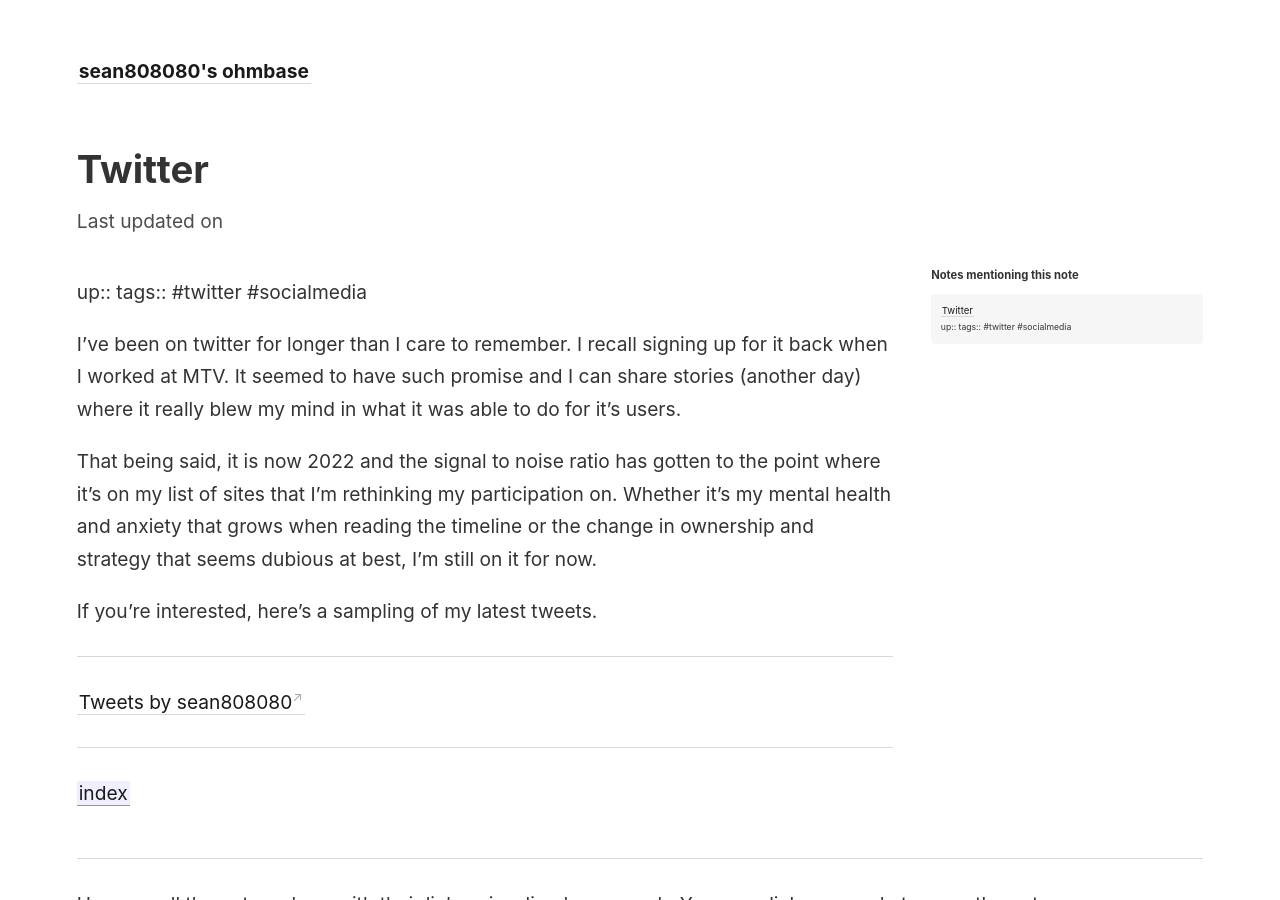
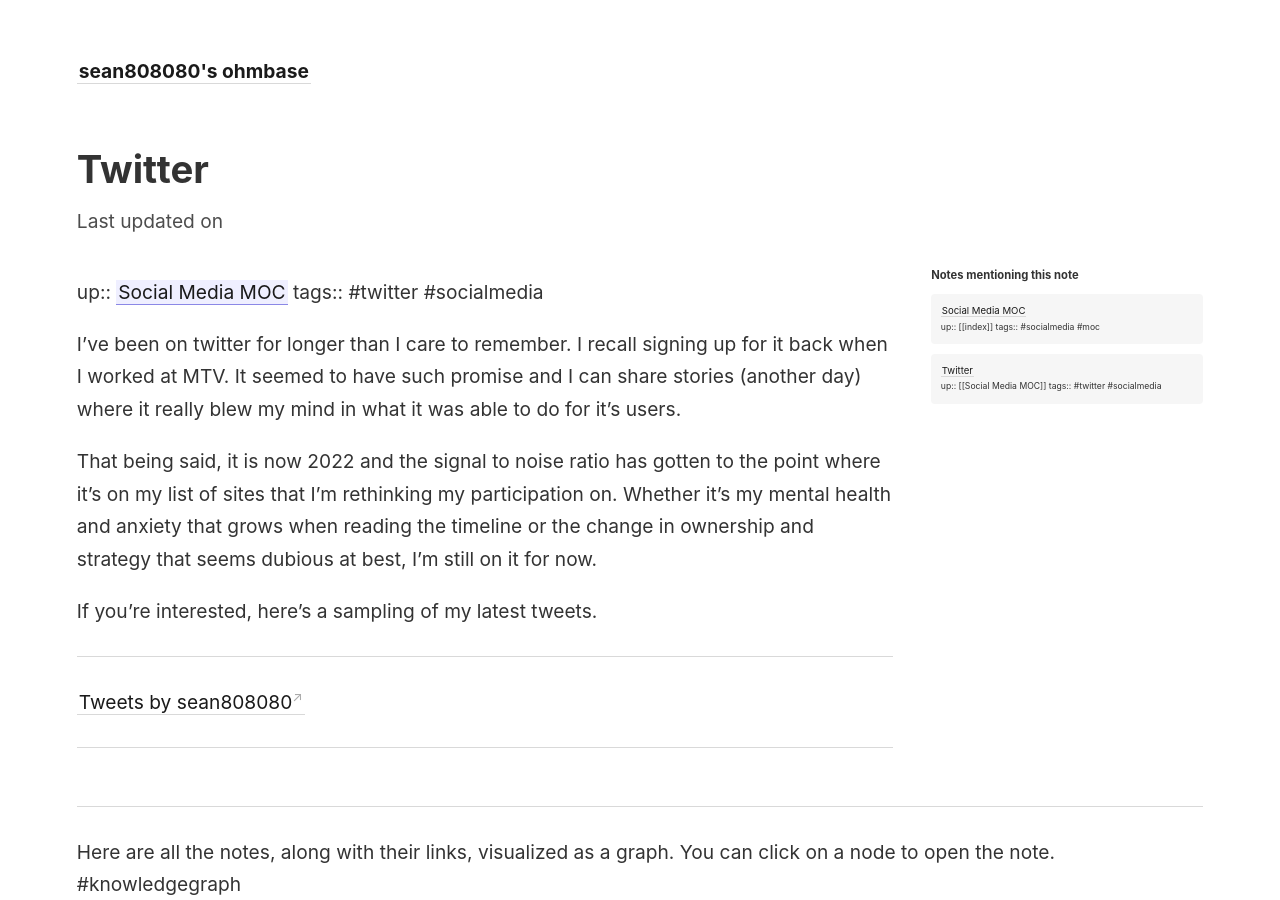
Before and after one commit to sean808080/digital-garden-jekyll, a Jekyll site: the page built from _notes/Twitter.md, in a window 1280 px wide and 900 px high. Built offline with Jekyll 4.4.1, drawn with Linux system fonts in a browser that asks for light colours; comment, search, counter and statistics services are not loaded; some of the changed text lies outside the part shown.

Commit message:
[PUBLISHER] Merge #8
* PUSH NOTE : The Psychology of Money.md

* PUSH NOTE : The Overstory.md

* PUSH NOTE : Five Dialogues.md

* PUSH NOTE : The girl that looked in the mirror all the time.md

* PUSH NOTE : Sandinista.md

* PUSH NOTE : Reactance in psychology.md

* PUSH NOTE : Patriotism.md

* PUSH NOTE : Neos First Roller Coaster Ride at Disneyland.md

* PUSH NOTE : Grace Jones.md

* PUSH ATTACHMENT : Grace-Jones-Header-Press-4273480499.jpeg

* PUSH ATTACHMENT : 25GORDINIER-superJumbo.jpg.webp

* PUSH NOTE : Ella Fitzgerald.md

* PUSH ATTACHMENT : ella-web-image.jpg

* PUSH NOTE : Education as a game.md

* PUSH NOTE : facebook.md

* PUSH NOTE : Social Media MOC.md

* PUSH NOTE : index.md

* PUSH NOTE : Twitter.md

* PUSH NOTE : Tennessee Williams.md

* PUSH ATTACHMENT : Screenshot 2022-10-28 at 9.20.50 AM.jpg

* PUSH NOTE : Obsidian Publishing Framework.md

* PUSH ATTACHMENT : PaperJournal1.jpeg

* PUSH NOTE : Digital love languages.md

* PUSH ATTACHMENT : 311802552_1191477991433747_2048556905825583560_n-1024x1024.jpg

* PUSH NOTE : Democracy rankings.md

* PUSH ATTACHMENT : 9B133BCB-0AF0-4E69-9061-09957FB35C84.jpeg

```diff
--- /dev/null
+++ b/_notes/Social Media MOC.md
@@ -0,0 +1,18 @@
+---
+share: TRUE
+title: "Social Media MOC"
+---
+up:: [[index]]
+tags:: #socialmedia #moc
+
+# Social Media MOC
+
+### In no particular order, here's a rundown of social media platforms I use.
+
+[[Twitter]]
+
+[[Instagram]]
+
+[[facebook]]
+
+[[Tumblr]]
--- a/_notes/Twitter.md
+++ b/_notes/Twitter.md
@@ -2,7 +2,7 @@
 share: TRUE
 title: "Twitter"
 ---
-up::
+up:: [[Social Media MOC]]
 tags:: #twitter #socialmedia
 
 
```
Also changed, not shown: other parts of _notes/Twitter.md (+0 -1 lines), _notes/facebook.md (added, +11 -0 lines).
